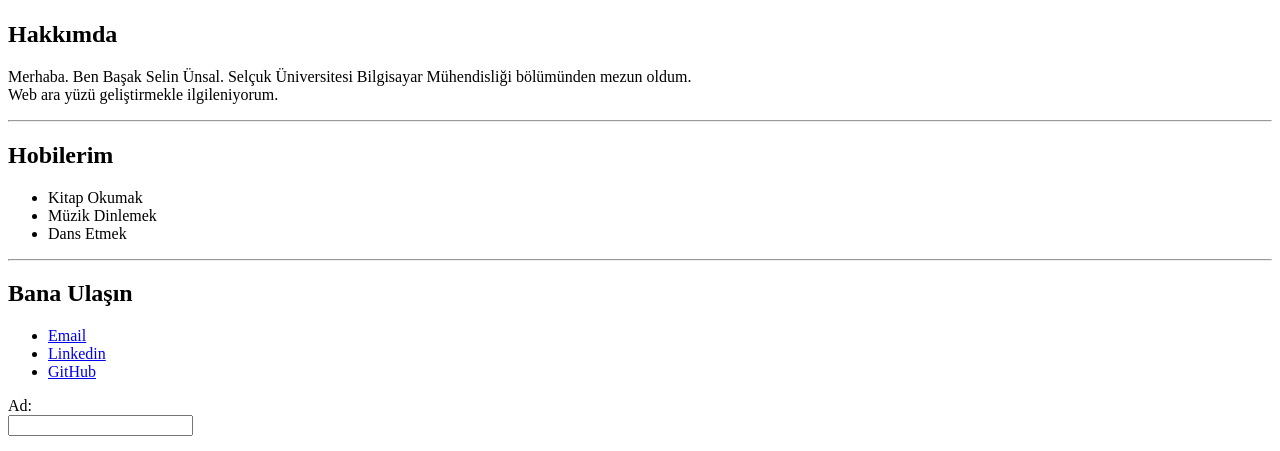
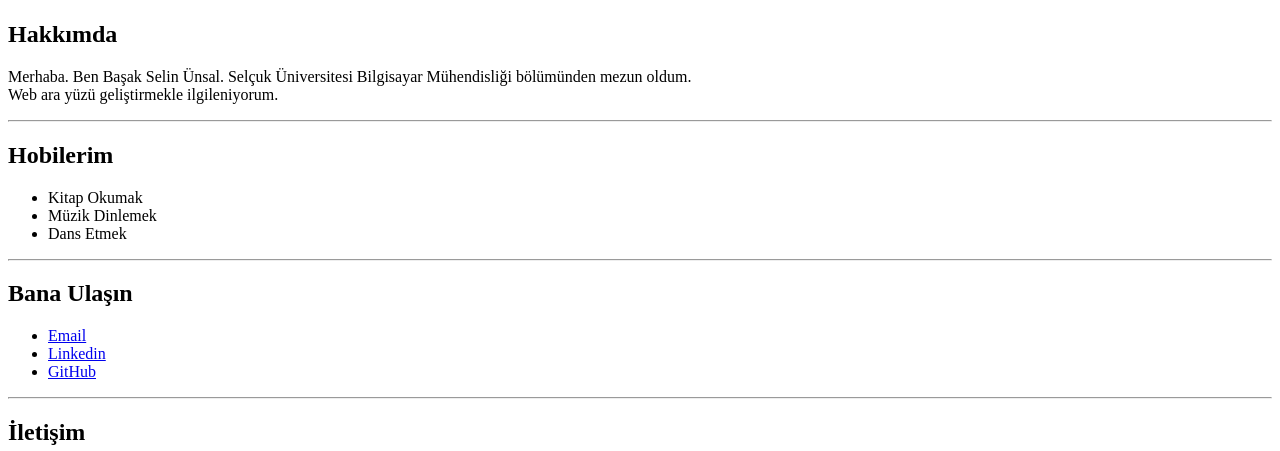
Before and after one commit to basakselinu/FrontendOkulu, a plain HTML site: page Odevler/Odev01/index.html in a window 1280 px wide. Shown: the part 333-784 px from the top of the page. Drawn offline with Linux system fonts and the light colour scheme.

Commit message:
Update index.html

```diff
--- a/Odevler/Odev01/index.html
+++ b/Odevler/Odev01/index.html
@@ -27,6 +27,8 @@
         <li><a href="https://www.linkedin.com/in/başak-selin-ünsal-008673203/">Linkedin</a></li>
         <li><a href="https://github.com/basakselinu">GitHub</a></li>
      </ul>
+     <hr>
+     <h2>İletişim</h2>
      <form>
         <div>
             <label for="ad">Ad:</label>
```
